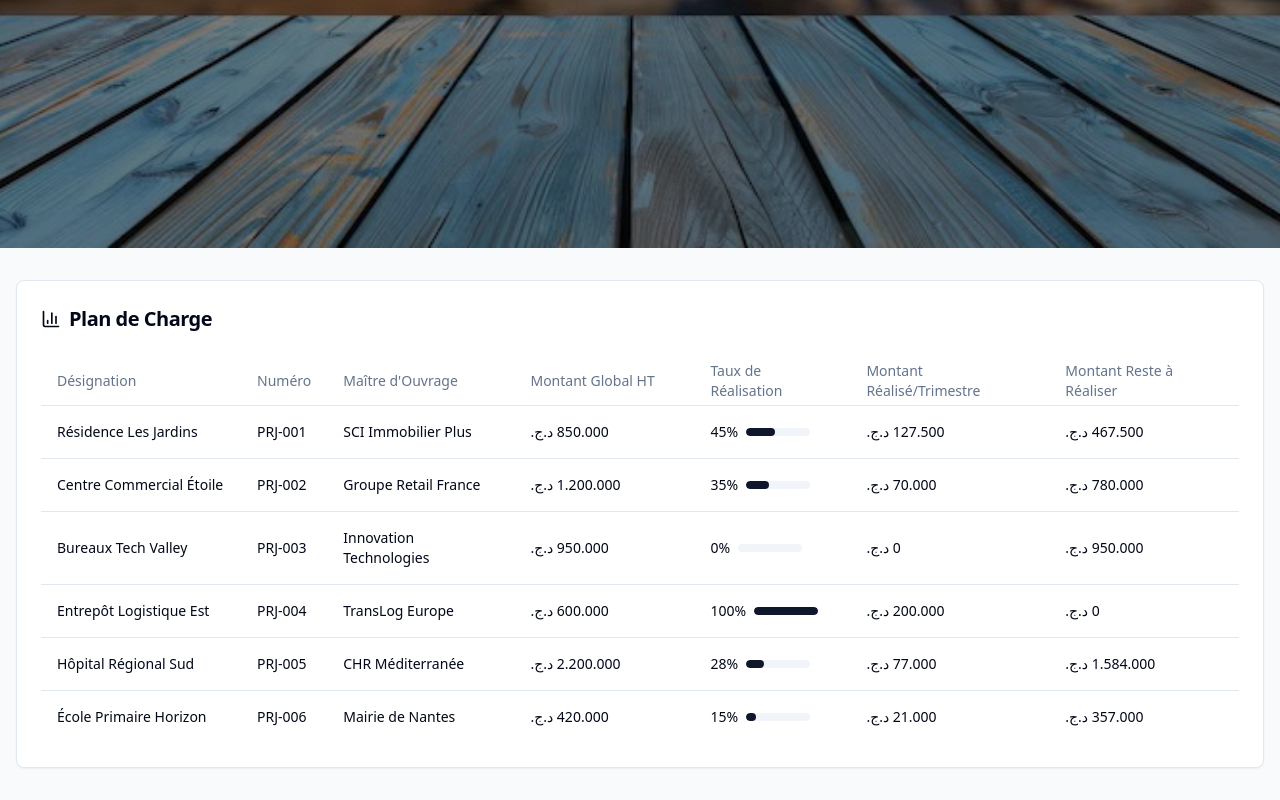
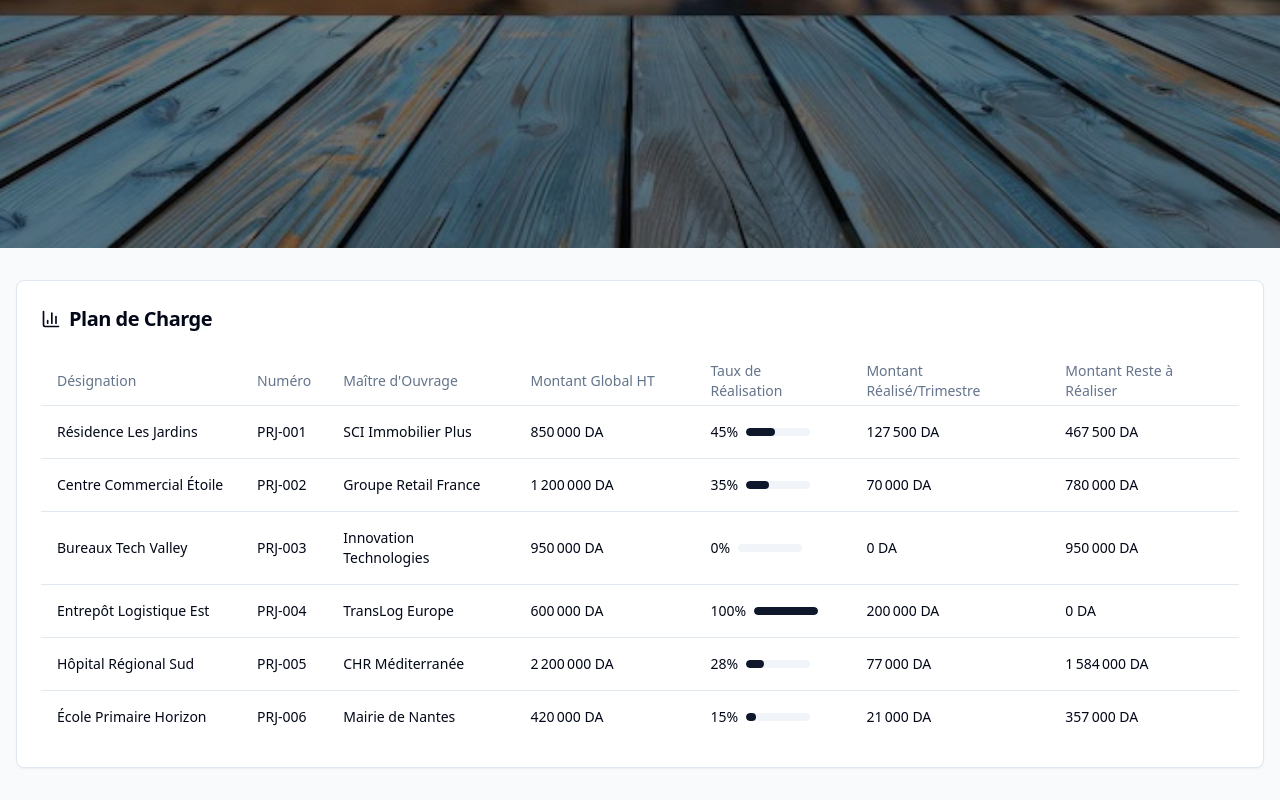
Before and after one commit to SaraBrit/chantier-kanban-pilot, a React (Vite) app: page / in a window 1280 px wide. Shown: the part 621-1421 px from the top of the page. Built offline with nearby package versions, Linux system fonts and the light colour scheme.

Commit message:
Format currency as DZD
Updated currency format to use Algerian Dinar (DZD) with Algerian locale formatting.

```diff
--- a/src/components/PlanDeChargeTable.tsx
+++ b/src/components/PlanDeChargeTable.tsx
@@ -32,12 +32,10 @@ export const PlanDeChargeTable = ({ projects }: PlanDeChargeTableProps) => {
   };
 
   const formatCurrency = (amount: number) => {
-    return new Intl.NumberFormat('ar-DZ', {
-      style: 'currency',
-      currency: 'DZD',
+    return new Intl.NumberFormat('fr-FR', {
       minimumFractionDigits: 0,
       maximumFractionDigits: 0
-    }).format(amount);
+    }).format(amount) + ' DA';
   };
 
   return (
```
